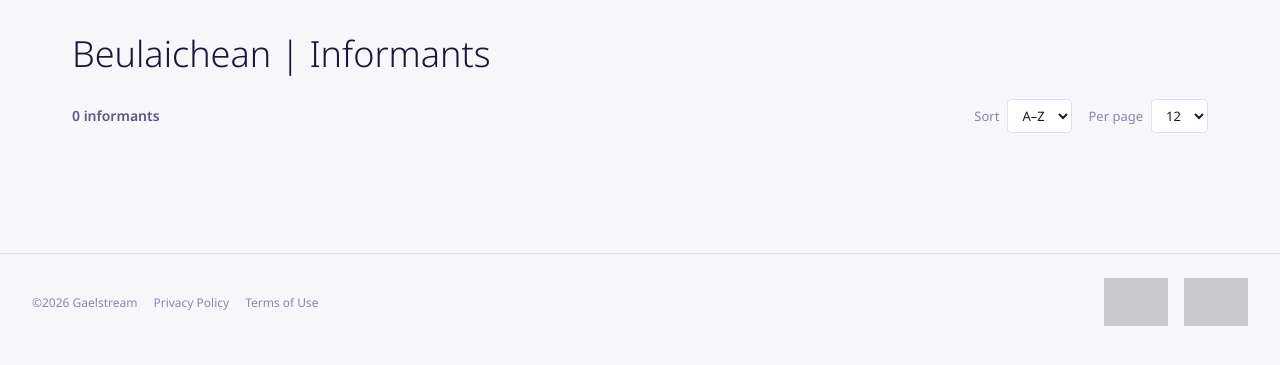
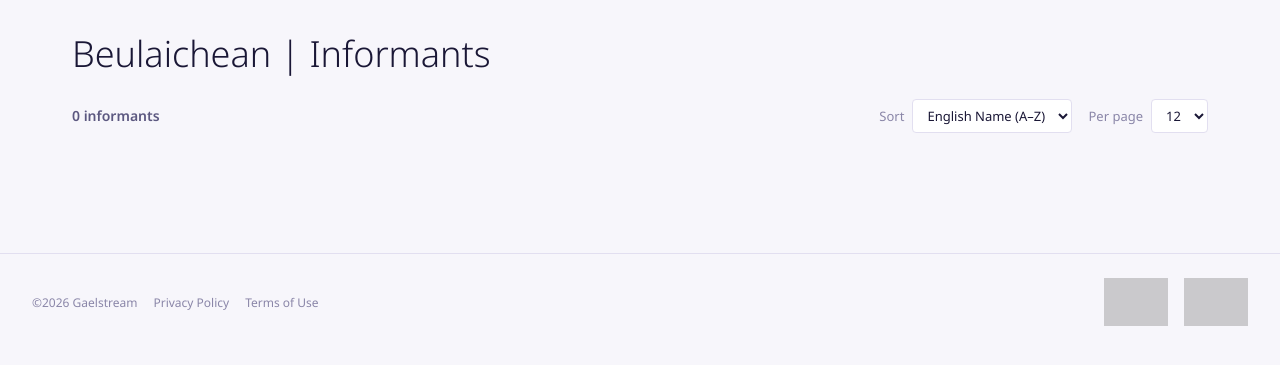
Before and after one commit to steviebarrett/cisc, a PHP site: page /informants in a window 1280 px wide. Shown: the part 81-446 px from the top of the page. Run offline with PHP 8.4, Linux system fonts and the light colour scheme; data that the repository does not hold is empty; some libraries are stand-ins or nearby versions; grey boxes are pictures that could not be loaded.

Commit message:
Add sorting by english name or gaelic name

```diff
--- a/app/Controllers/InformantController.php
+++ b/app/Controllers/InformantController.php
@@ -8,7 +8,7 @@ final class InformantController extends Controller {
             'q' => trim((string)($_GET['q'] ?? '')),
             'page' => (int)($_GET['page'] ?? 1),
             'per_page' => (int)($_GET['per_page'] ?? 12),
-            'sort' => (string)($_GET['sort'] ?? 'name_asc'),
+            'sort' => (string)($_GET['sort'] ?? 'english_name_asc'),
         ];
 
         $result = Informant::search($params);
--- a/app/Models/Informant.php
+++ b/app/Models/Informant.php
@@ -64,10 +64,23 @@ final class Informant {
         $perPage = (int)($params['per_page'] ?? 12);
         if (!in_array($perPage, [12,24,48,96,10,20,50,100], true)) $perPage = 12;
 
-        $sort = (string)($params['sort'] ?? 'name_asc');
+        $sort = (string)($params['sort'] ?? 'english_name_asc');
+
+        // Keep legacy sort values working.
+        if ($sort === 'name_asc') {
+            $sort = 'english_name_asc';
+        } elseif ($sort === 'name_desc') {
+            $sort = 'english_name_desc';
+        }
+
+        $gaelicLastExpr = "COALESCE(NULLIF(TRIM(i.cinneadh), ''), NULLIF(TRIM(i.last_name), ''), i.informant_id)";
+        $gaelicFirstExpr = "COALESCE(NULLIF(TRIM(i.ainm), ''), NULLIF(TRIM(i.first_name), ''), i.informant_id)";
+
         $orderBy = match ($sort) {
-            'name_desc' => 'i.last_name DESC, i.first_name DESC, i.informant_id DESC',
-            default     => 'i.last_name ASC, i.first_name ASC, i.informant_id ASC',
+            'english_name_desc' => 'i.last_name DESC, i.first_name DESC, i.informant_id DESC',
+            'gaelic_name_asc'   => "{$gaelicLastExpr} ASC, {$gaelicFirstExpr} ASC, i.informant_id ASC",
+            'gaelic_name_desc'  => "{$gaelicLastExpr} DESC, {$gaelicFirstExpr} DESC, i.informant_id DESC",
+            default             => 'i.last_name ASC, i.first_name ASC, i.informant_id ASC',
         };
 
         $where = [];
--- a/app/Views/informants/index.php
+++ b/app/Views/informants/index.php
@@ -6,9 +6,25 @@ $bodyClass = 'page-informants-list';
 $fullWidth = true;
 
 $kw = trim((string)($params['q'] ?? ''));
-$sort = (string)($params['sort'] ?? 'name_asc');
+$sort = (string)($params['sort'] ?? 'english_name_asc');
 $perPage = (int)($params['per_page'] ?? 12);
 ?>
+
+<!-- Sorting Notes:
+
+English Name sort:
+
+Primary: last_name
+Secondary: first_name
+Final tie-breaker: informant_id
+
+Gaelic Name sort:
+Primary: cinneadh
+Secondary: ainm
+
+If Gaelic fields are blank, it falls back to English fields, then informant_id
+
+-->
 
 <div class="page-container">
     <h1 class="page-title">Beulaichean | Informants</h1>
@@ -25,8 +41,10 @@ $perPage = (int)($params['per_page'] ?? 12);
             <div class="control-group">
                 <span class="control-label">Sort</span>
                 <select class="control-select" name="sort" onchange="this.form.submit()">
-                    <option value="name_asc" <?= $sort === 'name_asc' ? 'selected' : '' ?>>A–Z</option>
-                    <option value="name_desc" <?= $sort === 'name_desc' ? 'selected' : '' ?>>Z–A</option>
+                    <option value="english_name_asc" <?= in_array($sort, ['english_name_asc', 'name_asc'], true) ? 'selected' : '' ?>>English Name (A–Z)</option>
+                    <option value="english_name_desc" <?= in_array($sort, ['english_name_desc', 'name_desc'], true) ? 'selected' : '' ?>>English Name (Z–A)</option>
+                    <option value="gaelic_name_asc" <?= $sort === 'gaelic_name_asc' ? 'selected' : '' ?>>Gaelic Name (A–Z)</option>
+                    <option value="gaelic_name_desc" <?= $sort === 'gaelic_name_desc' ? 'selected' : '' ?>>Gaelic Name (Z–A)</option>
                 </select>
             </div>
 
```
